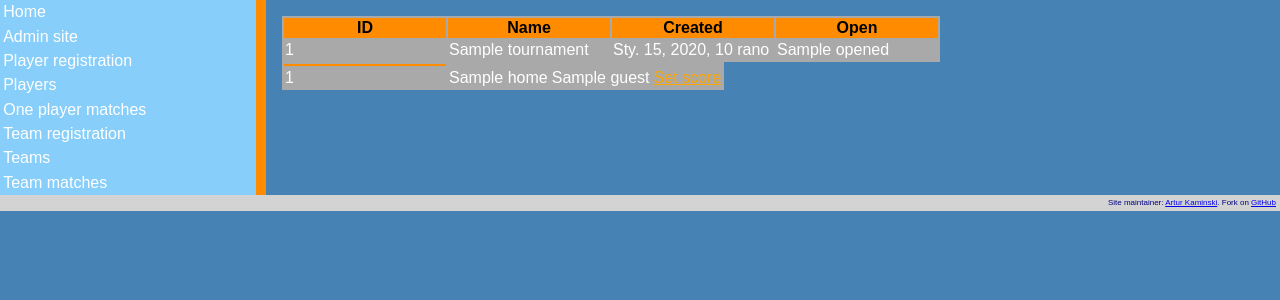
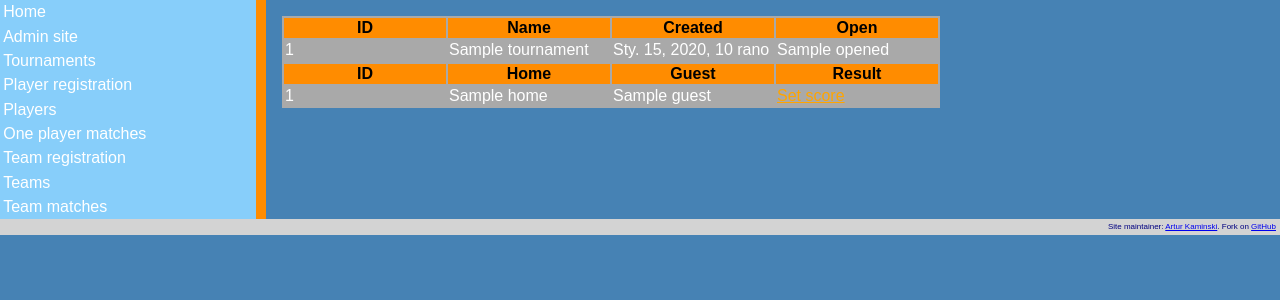
Before and after one commit to diarized/fuss, a Django app: template templates/tournaments.html in a window 1280 px wide. Shown: the part 121-421 px from the top of the page. Run offline with Django 3.2, Linux system fonts and the light colour scheme; the template is opened without the code that fills it: most values are stand-ins (such as "Sample title", 1, 10 or a date in 2020); parts of the project's set-up code (start-up, migrations or seed data) failed here and were passed over; some web fonts are replaced.

Commit message:
Free league + some lunch.

```diff
--- a/templates/base.html
+++ b/templates/base.html
@@ -1,7 +1,7 @@
 <!DOCTYPE html>
 <html lang="en">
 <head>
-    <link rel="stylesheet" href="/media/fuss.css" />
+    <link rel="stylesheet" href="/static/fuss.css" />
     <title>{% block title %}AkaFun{% endblock %}</title>
 </head>
 
@@ -16,6 +16,7 @@
         <ul>
             <li><a href="/fuss/">Home</a></li>
             <li><a href="/admin/">Admin site</a></li>
+            <li><a href="/fuss/tournaments">Tournaments</a></li>
             <li><a href="/fuss/player_registration">Player registration</a></li>
             <li><a href="/fuss/list_players">Players</a></li>
             <li><a href="/fuss/list/s/matches">One player matches</a></li>
--- a/templates/tournaments.html
+++ b/templates/tournaments.html
@@ -32,7 +32,10 @@
         {% for match in matches %}
             <table>
                 <tr>
-                    <th></th>
+                    <th>ID</th>
+                    <th>Home</th>
+                    <th>Guest</th>
+                    <th>Result</th>
                 </tr>
             {% for match in matches %}
                 <tr>
```
